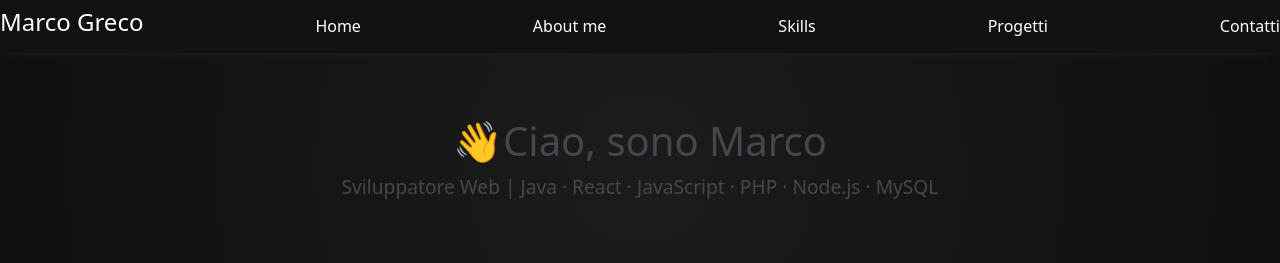
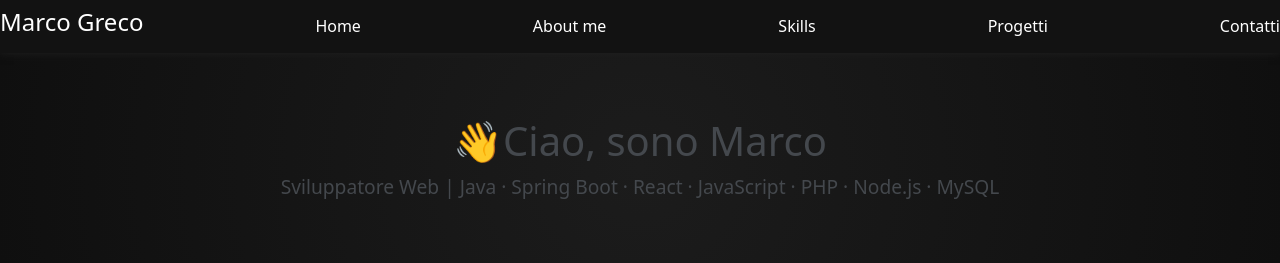
Before and after one commit to MarcoGreco74/portfolio, a React (Create React App) app: page / in a window 1280 px wide. Shown: the top 263 px of the page. Built offline with nearby package versions, Linux system fonts and the light colour scheme.

Commit message:
fix: add new skills

```diff
--- a/src/components/Hero.js
+++ b/src/components/Hero.js
@@ -5,7 +5,7 @@ const Hero = () => {
   return (
     <section className="hero">
       <h2>{"\u{1F44B}"}Ciao, sono Marco</h2>
-      <p>Sviluppatore Web | Java · React · JavaScript · PHP · Node.js · MySQL</p>
+      <p>Sviluppatore Web | Java · Spring Boot · React · JavaScript · PHP · Node.js · MySQL</p>
     </section>
   );
 };
```
